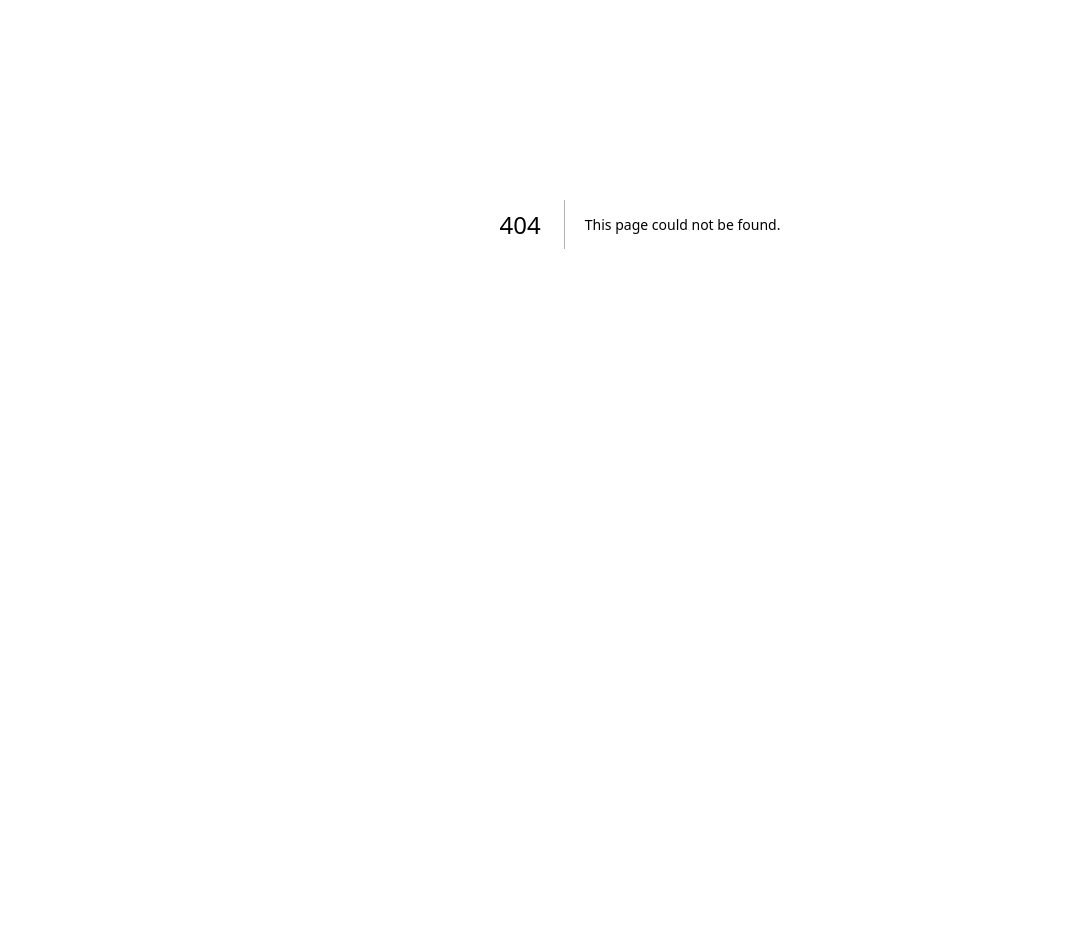
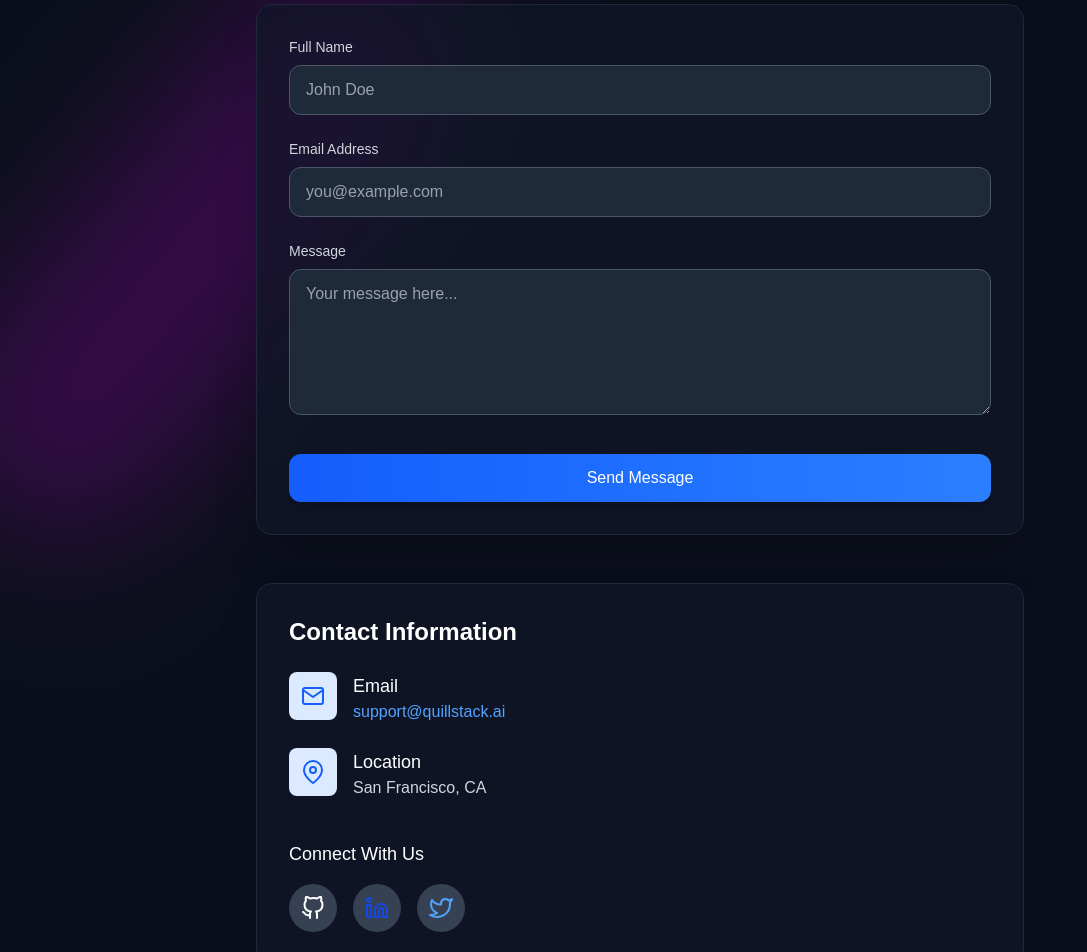
Before and after one commit to Aasthak07/QuillStack-AI, a Next.js app in the folder frontend/: page /contact in a window 1280 px wide. Before the commit this address had no page. Shown: the part 240-1192 px from the top of the page, without its empty margins (0-1087 px from the left). Before the commit the page ends 864 px from the top, so only its background shows below. Built offline with nearby package versions, Linux system fonts and the light colour scheme.

Commit message:
contact apge

```diff
--- /dev/null
+++ b/frontend/src/app/(main)/contact/page.jsx
@@ -0,0 +1,247 @@
+'use client';
+
+import { useState } from 'react';
+import { motion } from 'framer-motion';
+import { FiGithub, FiLinkedin, FiTwitter, FiMail, FiMapPin } from 'react-icons/fi';
+import { toast } from 'react-hot-toast';
+
+const ContactPage = () => {
+  const [formData, setFormData] = useState({
+    name: '',
+    email: '',
+    message: ''
+  });
+
+  const [isSubmitting, setIsSubmitting] = useState(false);
+
+  const handleChange = (e) => {
+    const { name, value } = e.target;
+    setFormData(prev => ({
+      ...prev,
+      [name]: value
+    }));
+  };
+
+  const handleSubmit = async (e) => {
+    e.preventDefault();
+    setIsSubmitting(true);
+
+    try {
+      // TODO: Replace with your actual API endpoint
+      const response = await fetch('/api/contact', {
+        method: 'POST',
+        headers: {
+          'Content-Type': 'application/json',
+        },
+        body: JSON.stringify(formData),
+      });
+
+      if (response.ok) {
+        toast.success('Message sent successfully!');
+        setFormData({ name: '', email: '', message: '' });
+      } else {
+        throw new Error('Failed to send message');
+      }
+    } catch (error) {
+      console.error('Error:', error);
+      toast.error('Failed to send message. Please try again.');
+    } finally {
+      setIsSubmitting(false);
+    }
+  };
+
+  const containerVariants = {
+    hidden: { opacity: 0 },
+    visible: {
+      opacity: 1,
+      transition: {
+        staggerChildren: 0.1
+      }
+    }
+  };
+
+  const itemVariants = {
+    hidden: { y: 20, opacity: 0 },
+    visible: {
+      y: 0,
+      opacity: 1,
+      transition: {
+        duration: 0.5
+      }
+    }
+  };
+
+  return (
+    <div className="min-h-screen bg-[#0B0F1C] relative overflow-hidden py-12 px-4 sm:px-6 lg:px-8">
+      <style dangerouslySetInnerHTML={{
+        __html: `
+          @keyframes flow-diagonal {
+            0% { transform: translate(-20%, -20%) rotate(-25deg); opacity: 0.25; }
+            50% { transform: translate(20%, -40%) rotate(-25deg); opacity: 0.4; }
+            100% { transform: translate(-20%, -20%) rotate(-25deg); opacity: 0.25; }
+          }
+        `
+      }} />
+      <div className="pointer-events-none absolute inset-0 z-0">
+        <div
+          className="absolute left-0 top-1/4 w-[60vw] h-[40vw] max-w-2xl max-h-[30vh] rounded-full bg-fuchsia-700 opacity-30 blur-3xl rotate-[-25deg]"
+          style={{
+            animation: "flow-diagonal 6s ease-in-out infinite",
+          }}
+        ></div>
+      </div>
+      <motion.div
+        className="max-w-3xl mx-auto relative z-10"
+        initial="hidden"
+        animate="visible"
+        variants={containerVariants}
+      >
+        <motion.div
+          className="text-center mb-12"
+          variants={itemVariants}
+        >
+          <h1 className="text-4xl font-bold text-white mb-4">
+            Get in Touch with <span className="text-blue-400">QuillStack AI</span>
+          </h1>
+          <p className="text-xl text-gray-300">
+            Have questions, suggestions, or need support? Reach out to us.
+          </p>
+        </motion.div>
+
+        <motion.div
+          className="bg-gray-900/70 backdrop-blur-sm border border-gray-800 shadow-2xl rounded-2xl p-8 mb-12"
+          variants={itemVariants}
+        >
+          <form onSubmit={handleSubmit} className="space-y-6">
+            <div>
+              <label htmlFor="name" className="block text-sm font-medium text-gray-300 mb-2">
+                Full Name
+              </label>
+              <input
+                type="text"
+                id="name"
+                name="name"
+                required
+                value={formData.name}
+                onChange={handleChange}
+                className="w-full px-4 py-3 rounded-xl border border-gray-600 focus:ring-2 focus:ring-blue-500 focus:border-transparent bg-gray-800 text-white placeholder-gray-400 transition-all"
+                placeholder="John Doe"
+              />
+            </div>
+
+            <div>
+              <label htmlFor="email" className="block text-sm font-medium text-gray-300 mb-2">
+                Email Address
+              </label>
+              <input
+                type="email"
+                id="email"
+                name="email"
+                required
+                value={formData.email}
+                onChange={handleChange}
+                className="w-full px-4 py-3 rounded-xl border border-gray-600 focus:ring-2 focus:ring-blue-500 focus:border-transparent bg-gray-800 text-white placeholder-gray-400 transition-all"
+                placeholder="you@example.com"
+              />
+            </div>
+
+            <div>
+              <label htmlFor="message" className="block text-sm font-medium text-gray-300 mb-2">
+                Message
+              </label>
+              <textarea
+                id="message"
+                name="message"
+                rows="5"
+                required
+                value={formData.message}
+                onChange={handleChange}
+                className="w-full px-4 py-3 rounded-xl border border-gray-600 focus:ring-2 focus:ring-blue-500 focus:border-transparent bg-gray-800 text-white placeholder-gray-400 transition-all"
+                placeholder="Your message here..."
+              ></textarea>
+            </div>
+
+            <div className="pt-2">
+              <button
+                type="submit"
+                disabled={isSubmitting}
+                className="w-full bg-gradient-to-r from-blue-600 to-blue-500 text-white font-medium py-3 px-6 rounded-xl hover:from-blue-700 hover:to-blue-600 focus:outline-none focus:ring-2 focus:ring-blue-500 focus:ring-offset-2 transition-all shadow-lg hover:shadow-xl disabled:opacity-70 disabled:cursor-not-allowed"
+              >
+                {isSubmitting ? 'Sending...' : 'Send Message'}
+              </button>
+            </div>
+          </form>
+        </motion.div>
+
+        <motion.div
+          className="bg-gray-900/70 backdrop-blur-sm border border-gray-800 shadow-2xl rounded-2xl p-8"
+          variants={itemVariants}
+        >
+          <h2 className="text-2xl font-semibold text-white mb-6">Contact Information</h2>
+
+          <div className="space-y-6">
+            <div className="flex items-start">
+              <div className="flex-shrink-0 bg-blue-100 dark:bg-blue-900/30 p-3 rounded-lg">
+                <FiMail className="h-6 w-6 text-blue-600 dark:text-blue-400" />
+              </div>
+              <div className="ml-4">
+                <h3 className="text-lg font-medium text-white">Email</h3>
+                <a
+                  href="mailto:support@quillstack.ai"
+                  className="text-blue-400 hover:text-blue-300 hover:underline transition-colors"
+                >
+                  support@quillstack.ai
+                </a>
+              </div>
+            </div>
+
+            <div className="flex items-start">
+              <div className="flex-shrink-0 bg-blue-100 dark:bg-blue-900/30 p-3 rounded-lg">
+                <FiMapPin className="h-6 w-6 text-blue-600 dark:text-blue-400" />
+              </div>
+              <div className="ml-4">
+                <h3 className="text-lg font-medium text-white">Location</h3>
+                <p className="text-gray-300">San Francisco, CA</p>
+              </div>
+            </div>
+
+            <div className="pt-4">
+              <h3 className="text-lg font-medium text-white mb-4">Connect With Us</h3>
+              <div className="flex space-x-4">
+                <a
+                  href="https://github.com/QuillStack-AI"
+                  target="_blank"
+                  rel="noopener noreferrer"
+                  className="p-3 bg-gray-700 rounded-full hover:bg-gray-600 transition-colors"
+                  aria-label="GitHub"
+                >
+                  <FiGithub className="h-6 w-6 text-white" />
+                </a>
+                <a
+                  href="https://linkedin.com/company/quillstack-ai"
+                  target="_blank"
+                  rel="noopener noreferrer"
+                  className="p-3 bg-gray-700 rounded-full hover:bg-gray-600 transition-colors"
+                  aria-label="LinkedIn"
+                >
+                  <FiLinkedin className="h-6 w-6 text-blue-700 dark:text-blue-400" />
+                </a>
+                <a
+                  href="https://twitter.com/QuillStackAI"
+                  target="_blank"
+                  rel="noopener noreferrer"
+                  className="p-3 bg-gray-700 rounded-full hover:bg-gray-600 transition-colors"
+                  aria-label="Twitter"
+                >
+                  <FiTwitter className="h-6 w-6 text-blue-400 dark:text-blue-300" />
+                </a>
+              </div>
+            </div>
+          </div>
+        </motion.div>
+      </motion.div>
+    </div>
+  );
+};
+
+export default ContactPage;
```
